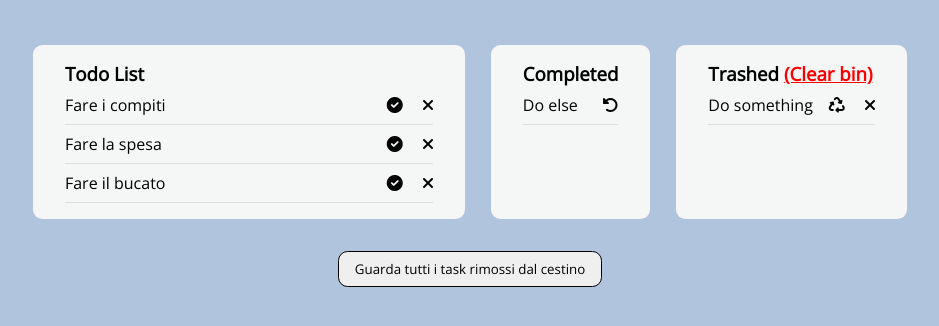
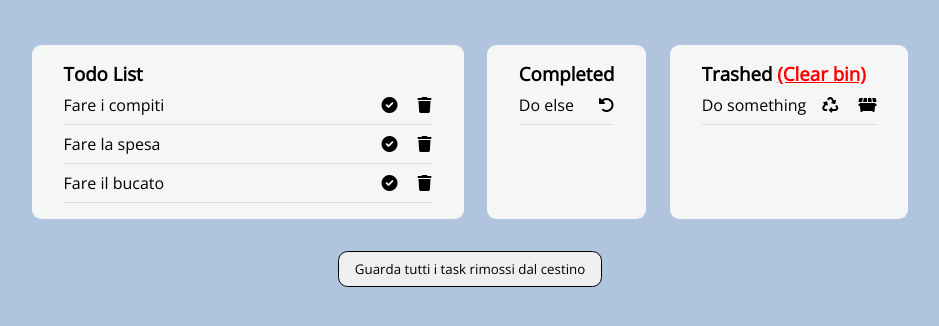
Before and after one commit to AnTosi/vue-todolist, a plain HTML site: page bonus/index.html in a window 1280 px wide. Shown: the part 312-638 px from the top of the page, without its empty margins (170-1109 px from the left). Drawn offline with nearby package versions, Linux system fonts and the light colour scheme.

Commit message:
cambiato icona cestino

```diff
--- a/bonus/index.html
+++ b/bonus/index.html
@@ -33,7 +33,7 @@
 
                         <div class="task_action">
                             <i class="fas fa-check-circle" @click = "completeTask(index)"></i>
-                            <i class="fas fa-times" aria-hidden="true" @click = "removeTask(index)"></i>
+                            <i class="fas fa-trash" @click = "removeTask(index)"></i>
                         </div>
                     </div>
                 </div>
@@ -63,7 +63,7 @@
 
                         <div class="task_action">
                             <i class="fas fa-recycle" @click="recycle(index)"></i>
-                            <i class="fas fa-times" aria-hidden="true" @click = "clearTask(index)"></i>
+                            <i class="fas fa-dumpster" @click = "clearTask(index)"></i>
                         </div>
                     </div>
                 </div>
```
